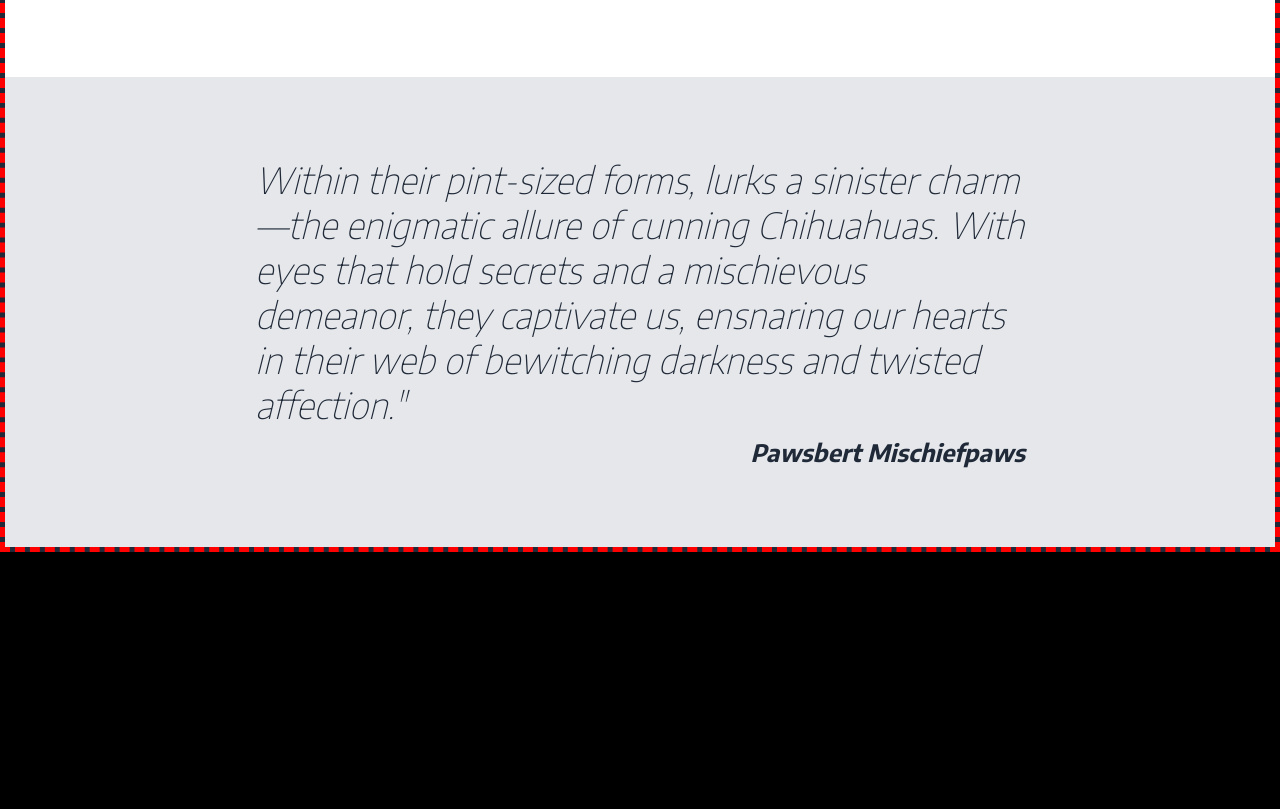
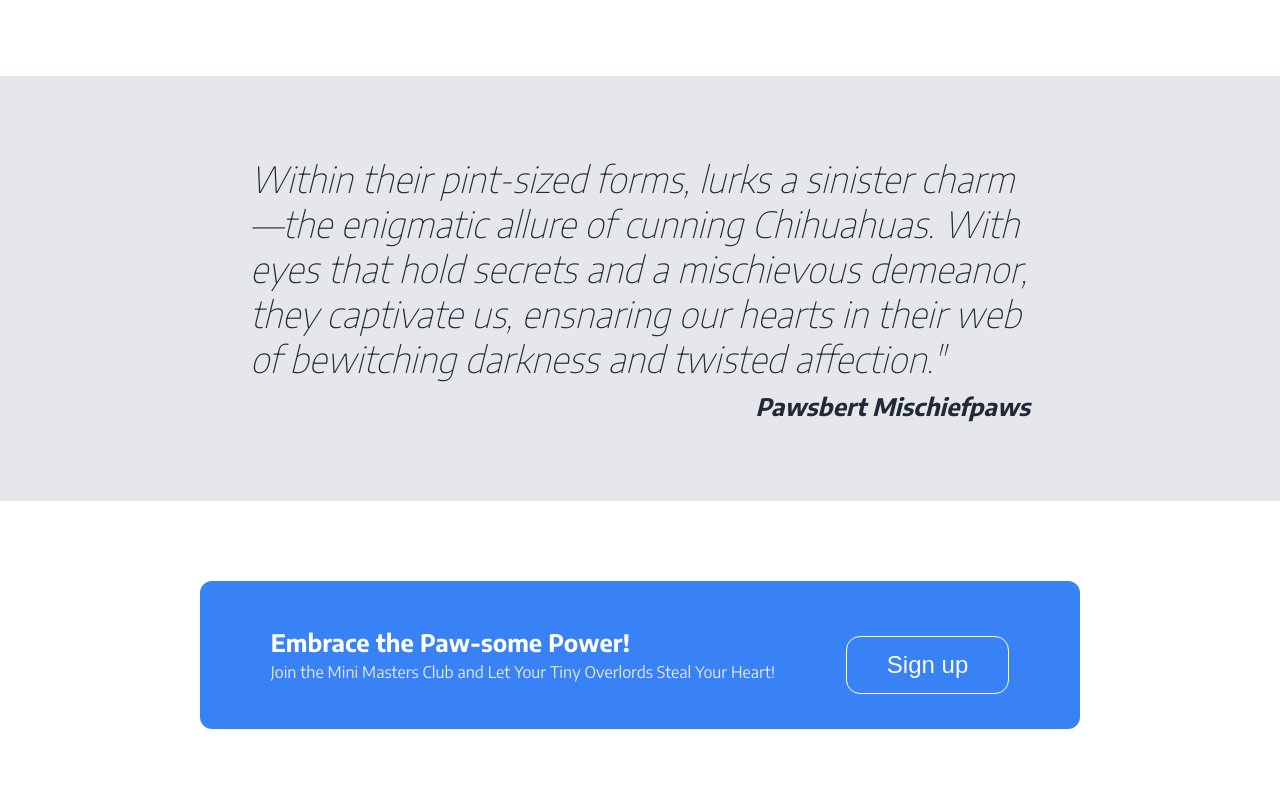
Before and after one commit to Gabriel0991/odin-landing-page, a plain HTML site: page index.html in a window 1280 px wide. Shown: the part 970-1779 px from the top of the page. Before the commit the page ends 1522 px from the top, so only its background shows below. Drawn offline with Linux system fonts and the light colour scheme.

Commit message:
Call to action section completed.

```diff
--- a/index.html
+++ b/index.html
@@ -88,7 +88,18 @@
               Chihuahuas. With eyes that hold secrets and a mischievous demeanor, they captivate us, ensnaring our hearts in their
               web of bewitching darkness and twisted affection."
           </em></div>
-        <div class="author">Pawsbert Mischiefpaws<div>
+        <div class="author">Pawsbert Mischiefpaws</div>
+        </div>
+        <!-- Call to action section -->
+        <div class="actionsection">
+            <div class="action">
+                <div class="actiontext">
+                    <div class="actiontitle">Embrace the Paw-some Power!</div>
+                    <div class="actionsubtext">Join the Mini Masters Club and Let Your Tiny Overlords Steal Your Heart!</div>
+
+                </div>
+                <div class="actionbutton"><button>Sign up</button></div>
+            </div>
         </div>
 </body>
 
--- a/style.css
+++ b/style.css
@@ -15,7 +15,7 @@ html {
 body {
   max-width: 1280px;
   min-height: 100vh;
-  border: 5px dashed red;
+  /* border: 5px dashed red; */
   background-color: #1f2937;
   color: #e5e7eb;
   margin: auto;
@@ -63,13 +63,15 @@ body {
 }
 
 .himage {
-  display: flex;
-  justify-content: center;
-  flex: 1;
+  /* display: flex; */
+  /* justify-content: center; */
+  /* flex: 1; */
+  align-self: flex-end;
 }
 
 .himage img {
   width: 300px;
+
 }
 
 .htitle {
@@ -134,19 +136,58 @@ body {
 }
 /* Quote section */
 .quotesection {
-  display:flex;
-  flex-direction:column;
-  padding:80px 250px;
+  display: flex;
+  flex-direction: column;
+  padding: 80px 250px;
   background-color: #e5e7eb;
-  color:#1f2937;
-  font-size:36px;
-  font-style:italic;
-  font-weight:100;
-  gap:10px;
+  color: #1f2937;
+  font-size: 36px;
+  font-style: italic;
+  font-weight: 100;
+  gap: 10px;
 }
 
 .author {
-  align-self:flex-end;
-  font-weight:bold;
+  align-self: flex-end;
+  font-weight: bold;
   font-size: 24px;
 }
+/* Call to action section */
+.actionsection {
+  background-color: white;
+  color: #e5e7eb;
+  padding: 80px 200px;
+}
+.action {
+  border-radius: 12px;
+  background-color: #3882f6;
+  display: flex;
+  flex-wrap: wrap;
+  justify-content: space-evenly;
+  align-items: center;
+  font-size: 16px;
+  padding: 35px 0;
+}
+.actiontitle {
+  font-size: 24px;
+  font-weight: bold;
+  color: white;
+  margin-bottom: 5px;
+}
+
+.actionbutton button {
+  margin-top: 20px;
+  background-color: #3882f6;
+  border: 1px solid white;
+  color: #f9faf8;
+  text-decoration: none;
+  font-size: 24px;
+  padding: 14px 40px;
+  border-radius: 14px;
+  transition-duration: 0.4s;
+}
+
+.actionbutton button:hover {
+  background-color: #1f2937;
+  border: 1px solid #3882f6;
+}
```
